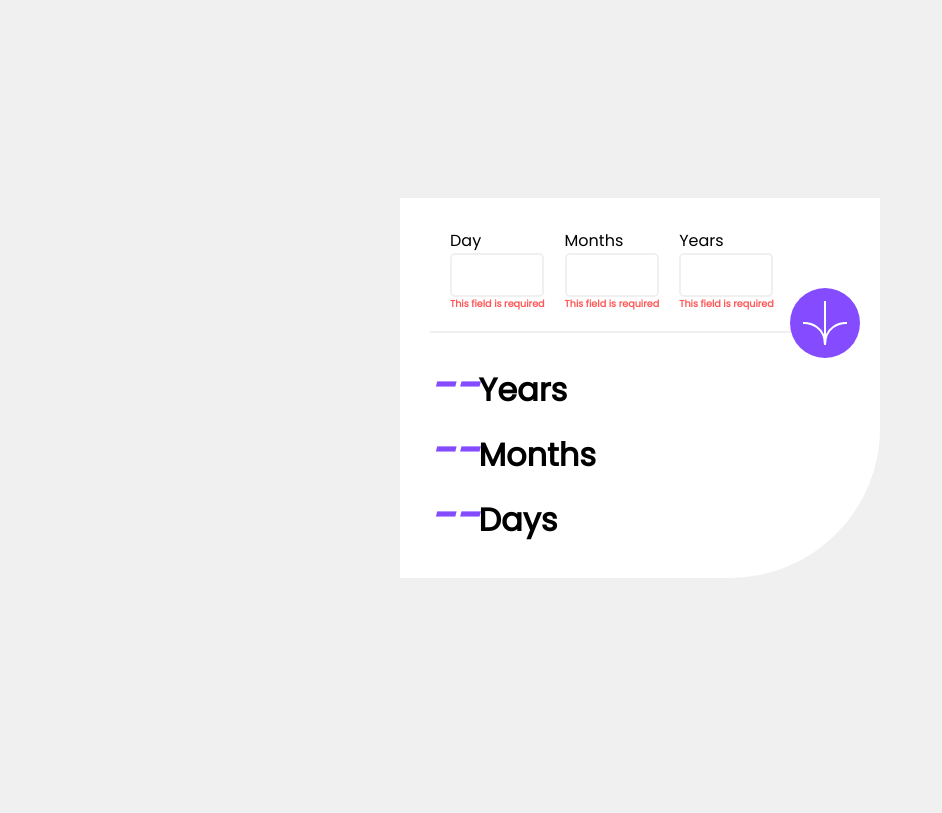
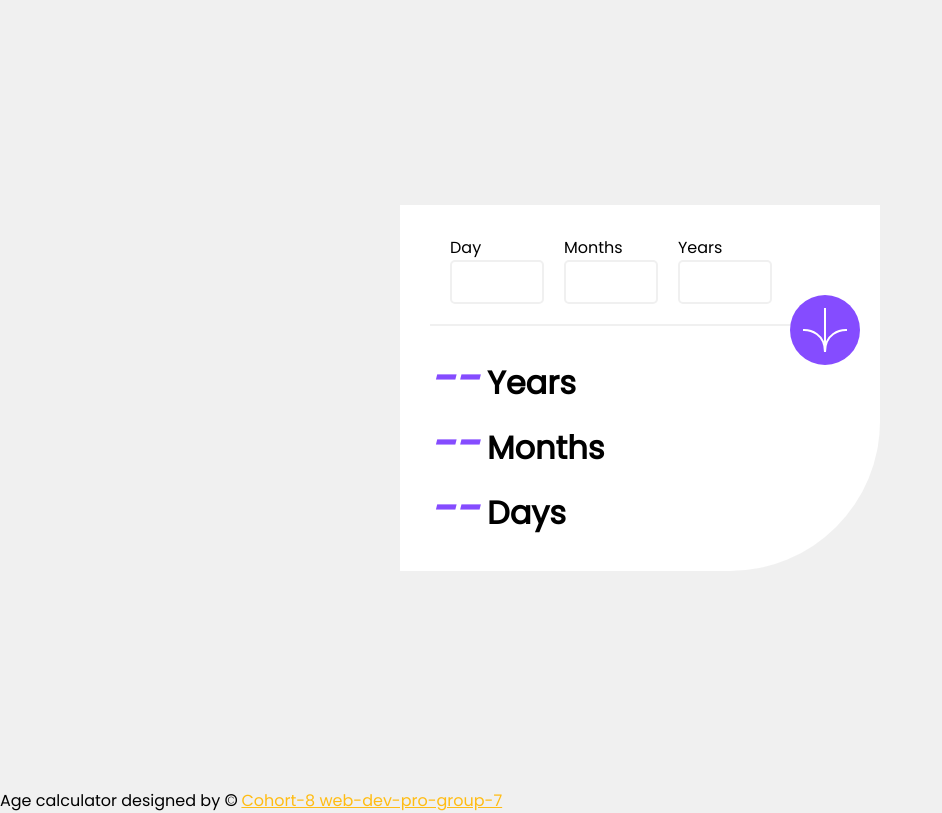
Before and after one commit to ESTHER-OLA/age-calculator-app-group-7, a plain HTML site: page index.html in a window 1280 px wide. Shown: the part 63-876 px from the top of the page, without its empty margins (0-942 px from the left). Before the commit the page ends 851 px from the top, so only its background shows below. Drawn offline with Linux system fonts and the light colour scheme.

Commit message:
index.html

```diff
--- a/index.html
+++ b/index.html
@@ -3,7 +3,6 @@
 <head>
   <meta charset="UTF-8">
   <meta name="viewport" content="width=device-width, initial-scale=1.0">
-  <!-- displays site properly based on user's device -->
 
   <link rel="icon" type="image/png" sizes="32x32" href="./assets/images/favicon-32x32.png">
   <link rel="stylesheet" href="./style.css">
@@ -23,19 +22,19 @@
         <div class="input-container">
           <span>Day</span>
           <input type="number" id="day">
-          <small class="error-day">This field is required</small>
+          <small class="error-day"></small>
         </div>
 
         <div class="input-container">
           <span>Months</span>
           <input type="number" id="month">
-          <small class="error-month">This field is required</small>
+          <small class="error-month"></small>
         </div>
 
         <div class="input-container">
           <span>Years</span>
           <input type="number" id="year">
-          <small class="error-year">This field is required</small>
+          <small class="error-year"></small>
         </div>
       </div>
 
@@ -44,14 +43,19 @@
       </button>
 
       <div class="output">
-        <h1><span class="output-year">--</span>Years</h1>
-        <h1><span class="output-month">--</span>Months</h1>
-        <h1><span class="output-day">--</span>Days</h1>
+        <h1><span class="output-year">--</span> Years</h1>
+        <h1><span class="output-month">--</span> Months</h1>
+        <h1><span class="output-day">--</span> Days</h1>
       </div>
     </div>
   </main>
 
-  <footer></footer>
+  <footer class="footer-details">
+    <div class="footer-content">
+        Age calculator designed by <b class="text-black">&copy;</b>
+        <a href="https://food-pictures-gallery.netlify.app/" style="color:rgb(255, 188, 19)">Cohort-8 web-dev-pro-group-7</a>
+    </div>
+</footer>
 
   <script src="./main.js">
   </script>
```
